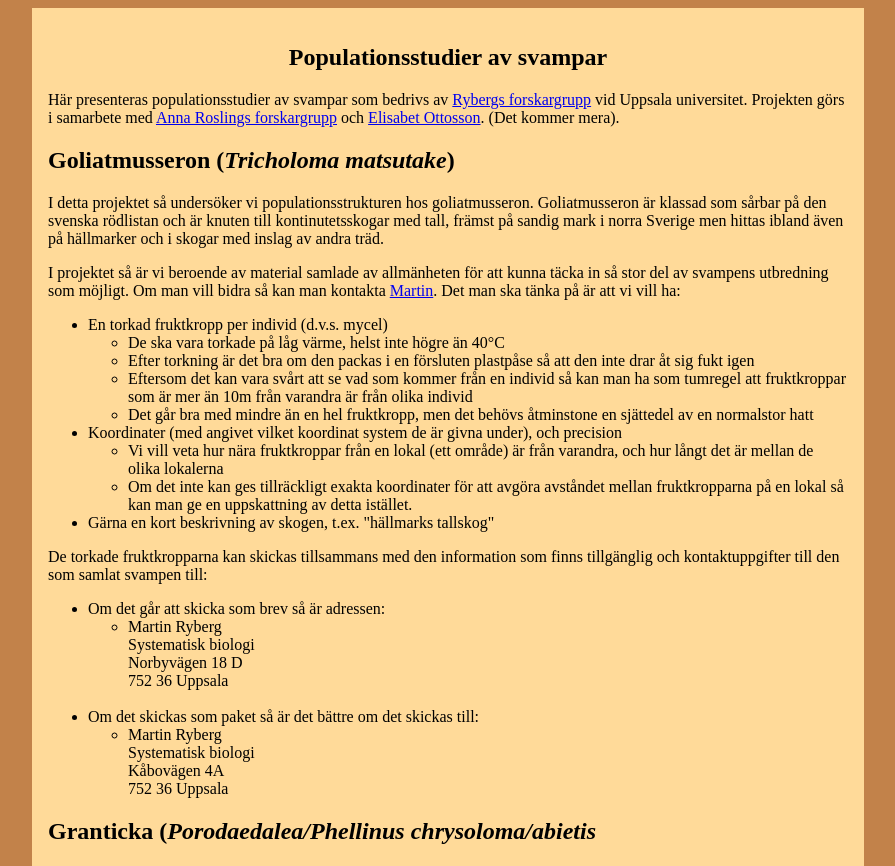
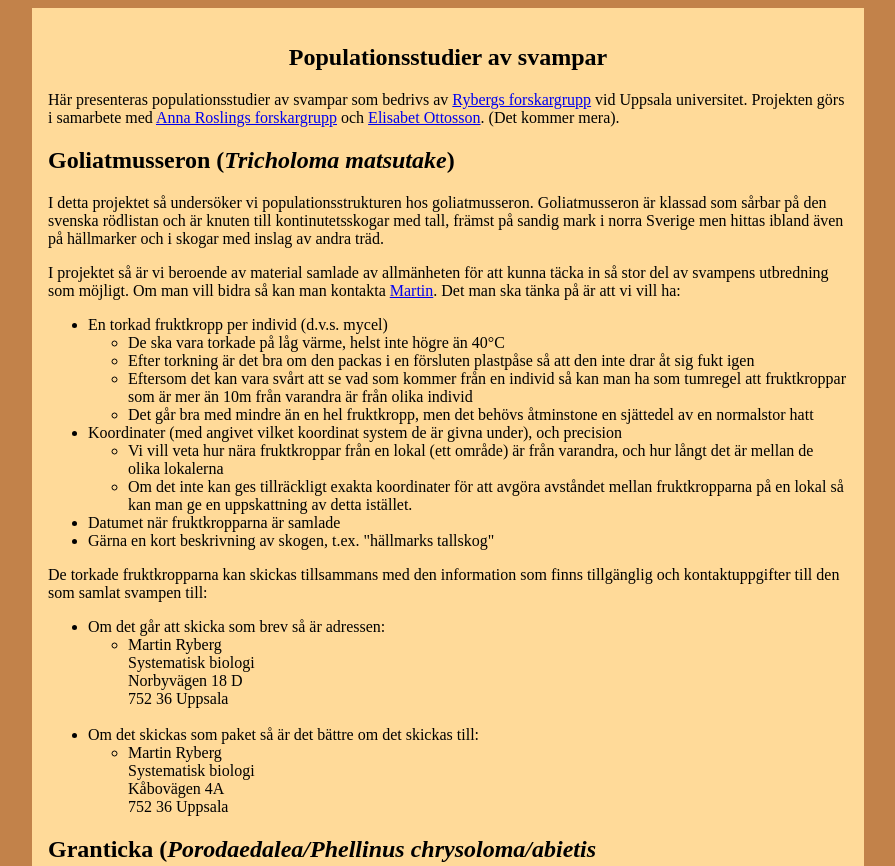
Before and after one commit to RybergGroup/publicpop, a plain HTML site: page index.html in a window 1280 px wide. Shown: the top 866 px of the page, without its empty margins (192-1087 px from the left). Drawn offline with Linux system fonts and the light colour scheme.

Commit message:
At item about date to list

```diff
--- a/index.html
+++ b/index.html
@@ -34,6 +34,7 @@ Det man ska tänka på är att vi vill ha:
 <li>Om det inte kan ges tillräckligt exakta koordinater för att avgöra avståndet mellan fruktkropparna på en lokal så kan man ge en uppskattning av detta istället.</li>
 </ul>
 </li>
+<li>Datumet när fruktkropparna är samlade</li>
 <li>Gärna en kort beskrivning av skogen, t.ex. "hällmarks tallskog"</li>
 </ul>
 <p>De torkade fruktkropparna kan skickas tillsammans med den information som finns tillgänglig och kontaktuppgifter till den som samlat svampen till:
```
